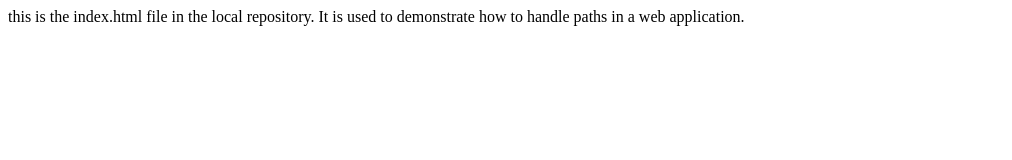
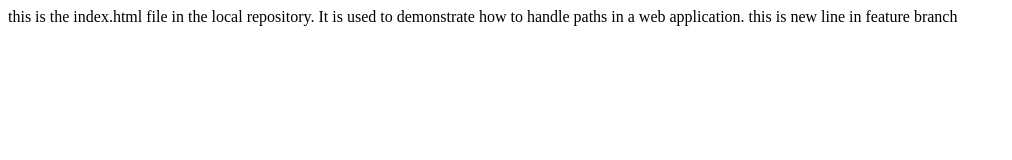
Before and after one commit to bhairvi12/localrepo, a plain HTML site: page index.html/index.html/index.html in a window 1280 px wide. Shown: the whole page, without its empty margins (0-1012 px from the left). Drawn offline with Linux system fonts and the light colour scheme.

Commit message:
Work done in feature1 branch

```diff
--- a/index.html/index.html/index.html
+++ b/index.html/index.html/index.html
@@ -1,4 +1,5 @@
 <p>
     this is the index.html file in the local repository.
     It is used to demonstrate how to handle paths in a web application.
+    this is new line in feature branch
 </p>
```
